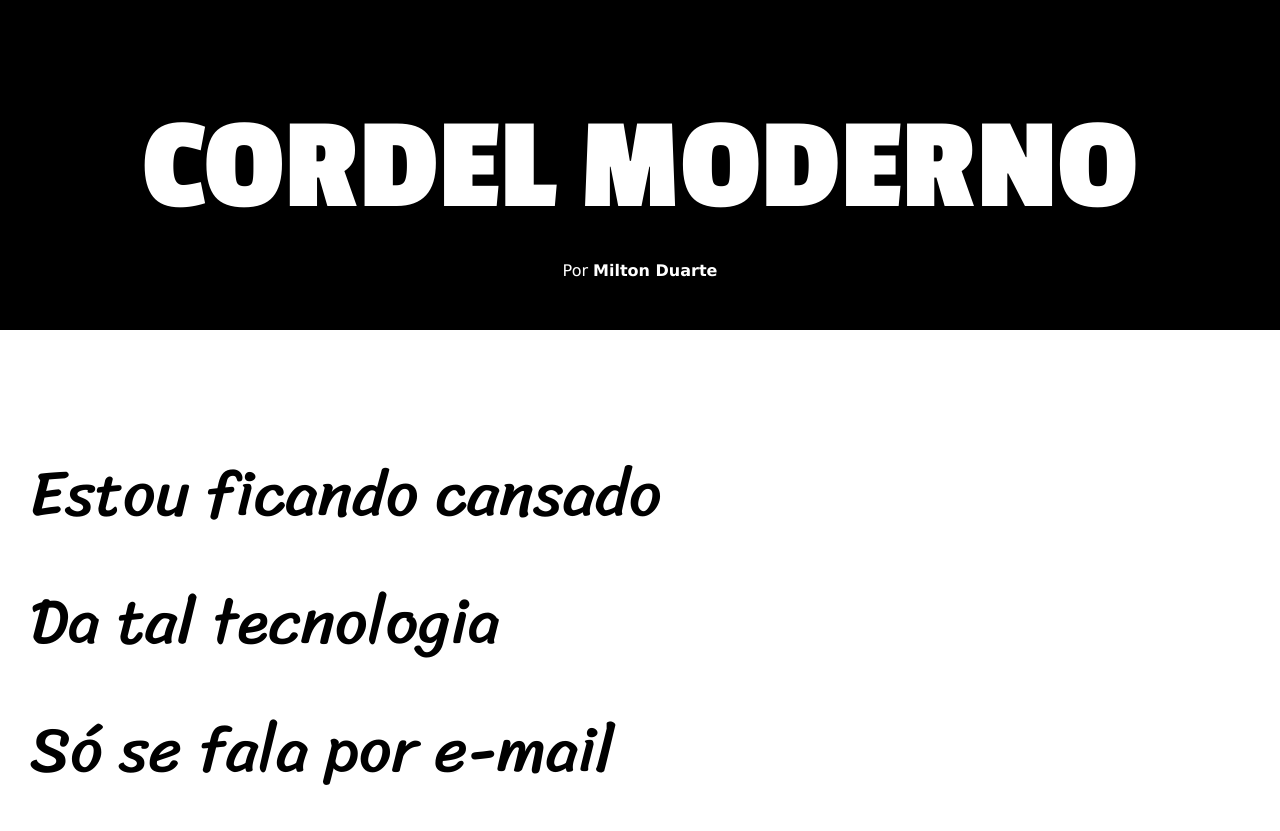
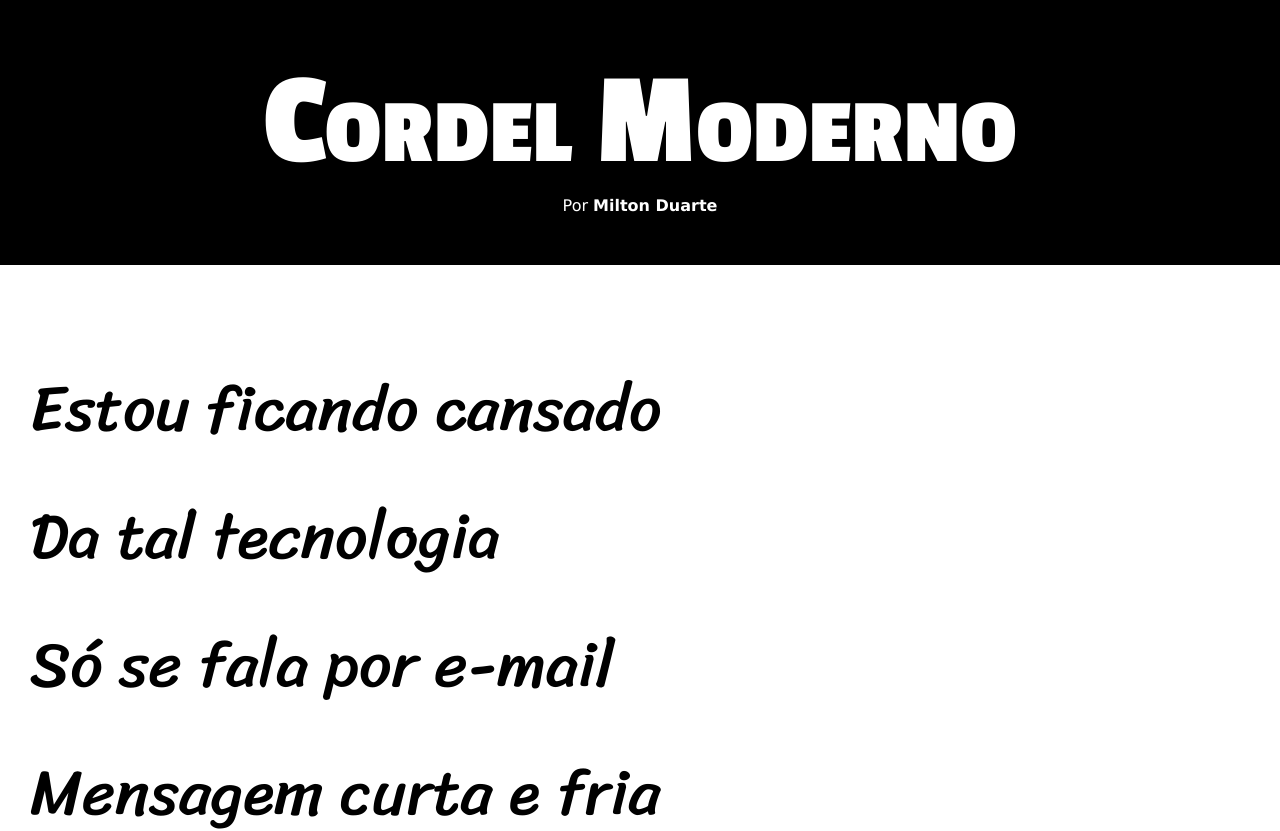
Before and after one commit to GabryelBoer/html-css, a plain HTML site: page desafio/d012/index.html in a window 1280 px wide. Shown: the top 831 px of the page. Drawn offline with Linux system fonts and the light colour scheme.

Commit message:
Atualizado

```diff
--- a/desafio/d012/index.html
+++ b/desafio/d012/index.html
@@ -9,12 +9,14 @@
 </head>
 <body>
     <header>
-        <h1>CORDEL MODERNO</h1>
-        <p>Por <a href="https://www.recantodasletras.com.br/poesias/3186743">Milton Duarte</a></p>
+        <h1>Cordel Moderno</h1>
+        <p>Por <a href="https://www.recantodasletras.com.br/poesias/3186743" target="_blank">Milton Duarte</a></p>
     </header>
+
     <main>
         <section class="texto">
-            <p>Estou ficando cansado <br>
+            <p>
+                Estou ficando cansado <br>
                 Da tal tecnologia <br>
                 Só se fala por e-mail <br>
                 Mensagem curta e fria <br>
@@ -22,61 +24,77 @@
                 Antes que eu caduque <br>
                 Vou dizer tudo em poesia.</p>
         </section>
+
         <section class="foto" id="f1">
-            <p>Não é mais como era antes <br>
+            <p>
+                Não é mais como era antes <br>
                 É tudo abreviado <br>
                 "Você" só tem duas letras <br>
                 O "O" e o "E" foi riscado <br>
                 Para declarar o amor <br>
                 Basta botar uma flor <br>
-                E um coração desenhado.</p>
+                E um coração desenhado.
+            </p>
         </section>
+
         <section class="texto">
-            <p>Arroba agora não pesa <br>
+            <p>
+                Arroba agora não pesa <br>
                 É parte de um endereço <br>
                 Ponto final nem se usa <br>
                 Ou vai até no começo <br>
                 Agora é .com <br>
                 Se o saite é muito bom <br>
-                Ele vale um alto preço. <br></p>
-
-                <p>Pra piorar a liguagem <br>
+                Ele vale um alto preço.
+            </p>
+            <br>
+            <p>
+                Pra piorar a liguagem <br>
                 O emoticom é um risco <br>
                 Tem símbolo para tudo <br>
                 Ponto e vírgula e um asterisco <br>
                 Um beijo significa <br>
                 Pra entender como fica <br>
-                Decifre esse rabisco.</p>
+                Decifre esse rabisco.
+            </p>
         </section>
+
         <section class="foto" id="f2">
-            <p>Tenho saudade das cartas <br>
+            <p>
+                Tenho saudade das cartas <br>
                 Escritas com a própria mão <br>
                 Mandava no mês de Junho <br>
                 Só chegava no Verão <br>
                 Mas matava a saudade <br>
                 Era texto de verdade <br>
-                Nas linhas do coração.</p>
+                Nas linhas do coração.
+            </p>
         </section>
+
         <section class="texto">
-            <p>Agora, escrevo e envio <br>
+            <p>
+                Agora, escrevo e envio <br>
                 Chegando na mesma hora <br>
                 Mas quando vou prosear <br>
                 A pessoa foi embora <br>
                 Abriu outro aplicativo <br>
                 O mundo ficou cativo <br>
-                Da tecnologia do agora.</p>
-                <br>
-            <p>Felizmente, pra orar <br>
+                Da tecnologia do agora.
+            </p>
+            <br>
+            <p>
+                Felizmente, pra orar <br>
                Não precisa de internet <br>
                Deus escuta todo mundo <br>
                Se quiser, faça esse teste <br>
                Dois pontos são dois joelhos <br>
                Seus lábios são aparelhos <br>
-               Deixe que Deus interprete.</p>
+               Deixe que Deus interprete.
+            </p>
         </section>
     </main>
     <footer>
-        <p>Site criado por <strong><a href="https://gustavoguanabara.github.io/">Gustavo Guanabara</a></strong> para o <strong><a href="https://www.cursoemvideo.com/">CursoemVideo</a></strong></p>
+        <p>Site criado por <strong><a href="https://gustavoguanabara.github.io/" target="_blank">Gustavo Guanabara</a></strong> para o <strong><a href="https://www.cursoemvideo.com/" target="_blank">CursoemVideo</a></strong></p>
     </footer>
 </body>
 </html>
--- a/desafio/d012/style.css
+++ b/desafio/d012/style.css
@@ -4,12 +4,13 @@
 @import url('https://fonts.googleapis.com/css2?family=Sriracha&display=swap');
 
 * {
-
     margin: 0px;
     padding: 0px;
 }
 
-body {
+html, body {
+    min-height: 100vh;
+    background-color: darkgray;
     font-family: Verdana, Geneva, Tahoma, sans-serif;
 }
 
@@ -17,12 +18,16 @@ header {
     background-color: black;
     color: white;
     text-align: center;
-    height: 330px;
 }
 
 header > h1 {
     font: bold 8.3em 'Passion One', cursive ;
-    padding: 95px 20px 20px 20px;
+    padding-top: 50px;
+    font-variant: small-caps;
+}
+
+header > p {
+    padding-bottom: 50px;
 }
 
 a {
@@ -35,23 +40,29 @@ a:hover {
     text-decoration: underline;
 }
 
+section {
+    padding-top: 10vh;
+    padding-bottom: 10vh;
+    line-height: 2em;
+    font-size: 4em;
+    padding-left: 30px;
+}
+
 section.texto {
+    background-color: white;
+    color: black;
     font-family: 'Sriracha', cursive;
-    font-size: 4em;
-    padding: 100px 30px 110px 30px;
-    line-height: 2em;
 }
 
 section.foto {
     color: white;
-    padding: 100px 30px 110px 30px;
     font-size: 4em;
     font-family: 'Sriracha', cursive;
 }
 
 section.foto > p {
     background-color: rgba(0, 0, 0, 0.377);
-    width: 750px;
+    width: 800px;
 }
 
 section#f1 {
```
